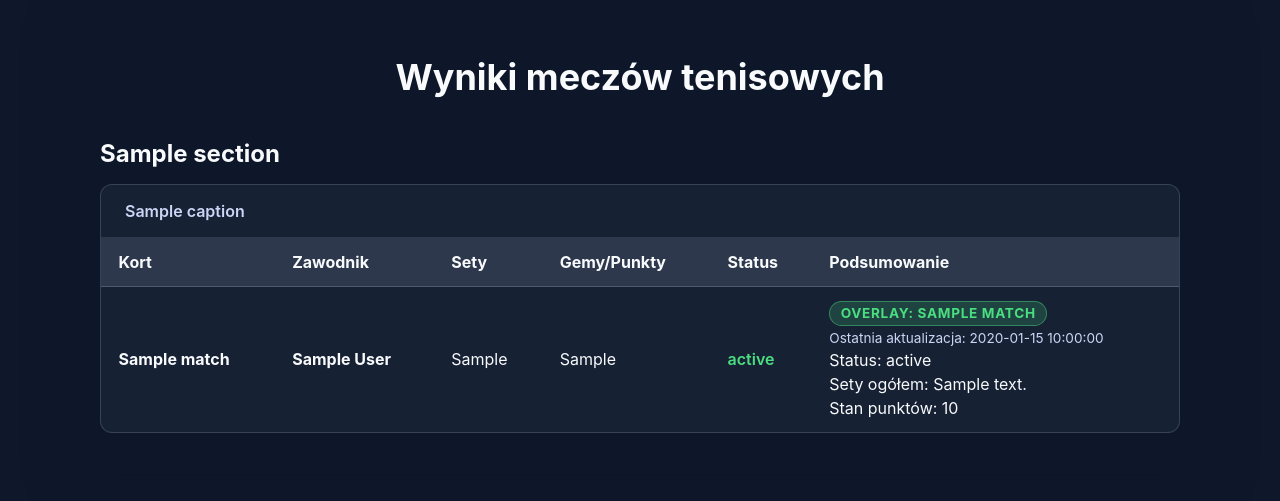
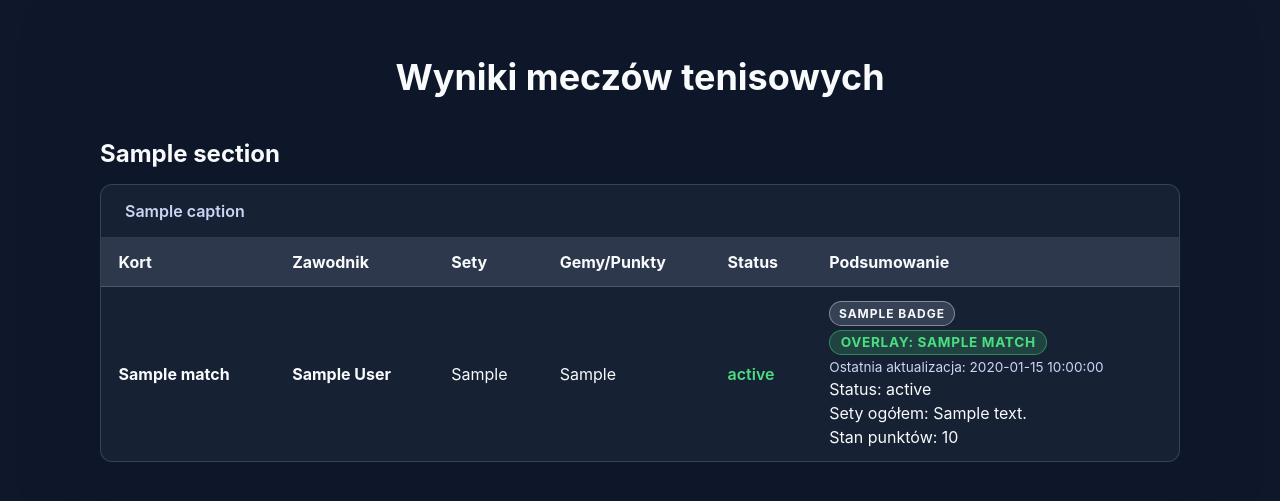
Before and after one commit to suchokrates1/wyniki-tenis, a Flask app: template templates/wyniki.html in a window 1280 px wide. Shown: the part 33-534 px from the top of the page. Run offline with Flask 3, Linux system fonts and the light colour scheme; the template is opened without the code that fills it: most values are stand-ins (such as "Sample title", 1, 10 or a date in 2020).

Commit message:
Handle 404 responses with cooldown badges

```diff
--- a/main.py
+++ b/main.py
@@ -607,6 +607,29 @@ def normalize_snapshot_entry(kort_id, snapshot, link_meta=None):
         else:
             pause_label = "Pauza"
 
+    badges_raw = snapshot.get("badges") or []
+    normalized_badges: list[dict[str, str]] = []
+    if isinstance(badges_raw, (list, tuple)):
+        for badge in badges_raw:
+            if isinstance(badge, dict):
+                label = display_value(badge.get("label"), fallback=None)
+                if not label:
+                    continue
+                normalized_badge = {"label": label}
+                key = badge.get("key")
+                if key is not None:
+                    normalized_badge["key"] = str(key)
+                else:
+                    normalized_badge["key"] = "custom"
+                description = display_value(badge.get("description"), fallback=None)
+                if description:
+                    normalized_badge["description"] = description
+                normalized_badges.append(normalized_badge)
+            else:
+                label = display_value(badge, fallback=None)
+                if label:
+                    normalized_badges.append({"label": label, "key": "custom"})
+
     return {
         "kort_id": str(kort_id),
         "kort_label": display_name(kort_label, fallback=f"Kort {kort_id}" if kort_id else "Kort"),
@@ -625,6 +648,7 @@ def normalize_snapshot_entry(kort_id, snapshot, link_meta=None):
         "pause_minutes": pause_minutes_value,
         "pause_label": pause_label,
         "pause_until": pause_until,
+        "badges": normalized_badges,
     }
 
 
--- a/results.py
+++ b/results.py
@@ -44,6 +44,7 @@ RETRY_JITTER_MAX_SECONDS = 0.3
 COMMAND_ERROR_PAUSE_THRESHOLD = 3
 COMMAND_ERROR_PAUSE_MINUTES = 5
 UNAVAILABLE_SLOW_POLL_SECONDS = 60.0
+NOT_FOUND_COOLDOWN_SECONDS = 10 * 60.0
 
 FULL_SNAPSHOT_COMMAND = None
 
@@ -51,6 +52,13 @@ ARCHIVE_LIMIT = 50
 
 
 CommandPlanEntry = Dict[str, Any]
+
+
+NOT_FOUND_BADGE = {
+    "key": "not_found",
+    "label": "404",
+    "description": "Kort nie został znaleziony (HTTP 404)",
+}
 
 
 _PLAYER_FIELD_PATTERN = re.compile(
@@ -414,6 +422,7 @@ def ensure_snapshot_entry(kort_id: str) -> Dict[str, Any]:
                 "pause_active": False,
                 "pause_minutes": COMMAND_ERROR_PAUSE_MINUTES,
                 "pause_until": None,
+                "badges": [],
             },
         )
     return entry
@@ -715,6 +724,7 @@ def _merge_partial_payload(kort_id: str, partial: Dict[str, Any]) -> Dict[str, A
         entry["pause_minutes"] = entry.get("pause_minutes") or COMMAND_ERROR_PAUSE_MINUTES
         entry["pause_active"] = False
         entry["pause_until"] = None
+        entry["badges"] = []
 
         try:
             parsed = parse_overlay_json(raw)
@@ -844,6 +854,7 @@ def _handle_command_error(
     state: Optional[CourtState] = None,
     now: Optional[float] = None,
     spec_name: Optional[str] = None,
+    badges: Optional[List[Dict[str, Any]]] = None,
 ) -> Dict[str, Any]:
     if now is None:
         now = time.time()
@@ -891,6 +902,7 @@ def _handle_command_error(
         entry["pause_minutes"] = entry.get("pause_minutes") or COMMAND_ERROR_PAUSE_MINUTES
         entry["pause_active"] = is_paused
         entry["pause_until"] = pause_until_iso
+        entry["badges"] = copy.deepcopy(badges or [])
         snapshot = copy.deepcopy(entry)
     return snapshot
 
@@ -1225,6 +1237,36 @@ def _update_once(
             if response is not None:
                 status_code = response.status_code
 
+                if status_code == 404:
+                    diagnostics = _format_http_error_details(command, response)
+                    cooldown_until = current_time + NOT_FOUND_COOLDOWN_SECONDS
+                    _schedule_controlapp_resume(controlapp_identifier, cooldown_until)
+                    cooldown_seconds = max(0.0, cooldown_until - current_time)
+                    resume_iso = datetime.fromtimestamp(
+                        cooldown_until, timezone.utc
+                    ).isoformat()
+                    logger.warning(
+                        (
+                            "Serwer zwrócił 404 dla kortu %s (%s) - "
+                            "pauza %.0f s (do %s) (%s)%s"
+                        ),
+                        kort_id,
+                        command,
+                        cooldown_seconds,
+                        resume_iso,
+                        diagnostics,
+                        rate_limits_desc,
+                    )
+                    final_snapshot = _handle_command_error(
+                        kort_id,
+                        error=diagnostics,
+                        state=state,
+                        now=current_time,
+                        spec_name=spec_name,
+                        badges=[NOT_FOUND_BADGE],
+                    )
+                    break
+
                 if status_code == 400:
                     diagnostics = _format_http_error_details(command, response)
                     logger.warning(
@@ -1242,7 +1284,7 @@ def _update_once(
                     )
                     break
 
-                if 400 <= status_code < 500 and status_code != 429:
+                if 400 <= status_code < 500 and status_code not in {404, 429}:
                     diagnostics = _format_http_error_details(command, response)
                     logger.warning(
                         "Serwer zwrócił błąd %s dla kortu %s (%s): %s",
--- a/templates/wyniki.html
+++ b/templates/wyniki.html
@@ -148,6 +148,33 @@
       color: #fecaca;
     }
 
+    .status-badges {
+      display: flex;
+      flex-wrap: wrap;
+      gap: 0.4rem;
+    }
+
+    .status-badge {
+      display: inline-flex;
+      align-items: center;
+      justify-content: center;
+      font-size: 0.75rem;
+      font-weight: 700;
+      text-transform: uppercase;
+      letter-spacing: 0.08em;
+      padding: 0.25rem 0.55rem;
+      border-radius: 999px;
+      border: 1px solid rgba(248, 250, 252, 0.4);
+      color: #f8fafc;
+      background: rgba(148, 163, 184, 0.25);
+    }
+
+    .status-badge-not_found {
+      border-color: rgba(248, 113, 113, 0.6);
+      background: rgba(248, 113, 113, 0.25);
+      color: #fecaca;
+    }
+
     .overlay-pill {
       display: inline-flex;
       align-items: center;
@@ -237,6 +264,13 @@
                 <td rowspan="{{ match.row_span }}" class="status-{{ match.status }}">{{ match.status_label }}</td>
                 <td rowspan="{{ match.row_span }}">
                   <div class="summary">
+                    {% if match.badges %}
+                    <div class="status-badges">
+                      {% for badge in match.badges %}
+                      <span class="status-badge status-badge-{{ badge.key | default('generic') }}"{% if badge.description %} title="{{ badge.description }}"{% endif %}>{{ badge.label }}</span>
+                      {% endfor %}
+                    </div>
+                    {% endif %}
                     <span class="overlay-pill overlay-{{ 'on' if match.overlay_is_on else 'off' }}">Overlay: {{ match.overlay_label }}</span>
                     {% if match.pause_active %}
                     <span class="pause-indicator">{{ match.pause_label }}</span>
```
Also changed, not shown: templates/kort.html (+34 -0 lines), tests/test_results.py (+63 -1 lines).
